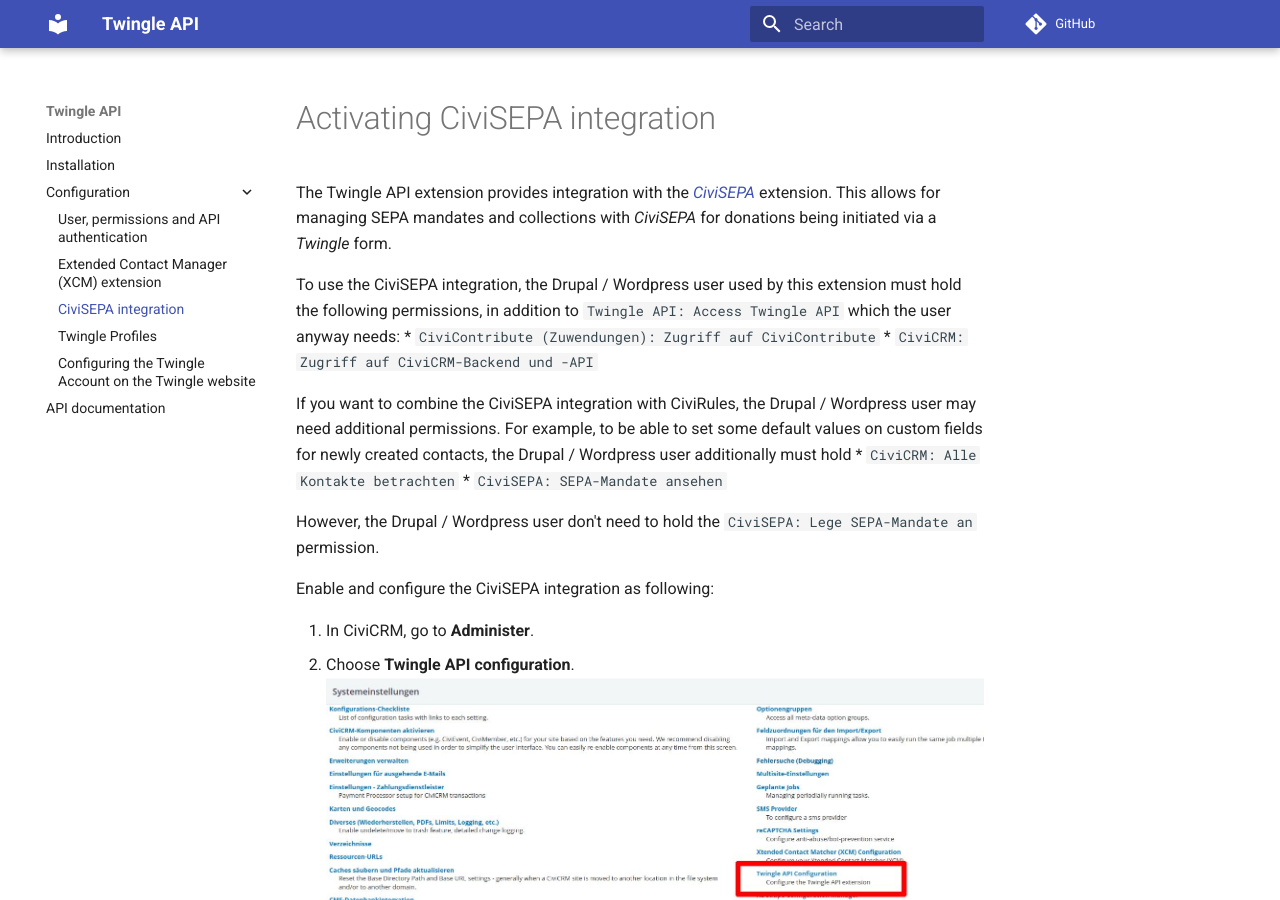
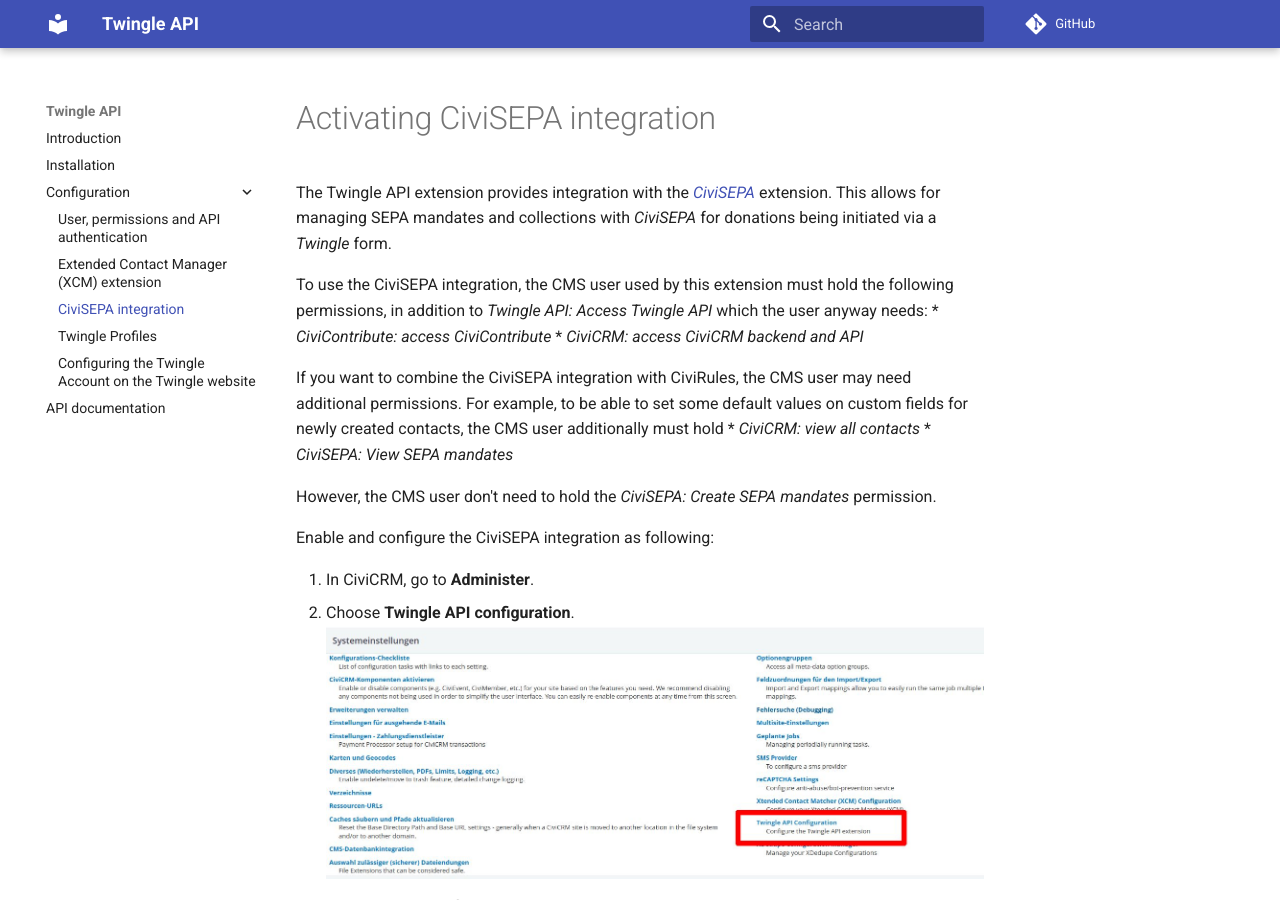
Before and after one commit to systopia/de.systopia.twingle, an MkDocs documentation site: the page built from docs/configuration/civisepa.md, in a window 1280 px wide and 900 px high. Built offline with MkDocs 1.6.1 and Material for MkDocs 9.7.7, drawn with Linux system fonts in a browser that asks for light colours; comment, search, counter and statistics services are not loaded.

Commit message:
Use English permission names

```diff
--- a/docs/configuration/civisepa.md
+++ b/docs/configuration/civisepa.md
@@ -5,15 +5,15 @@ The Twingle API extension provides integration with the [
 extension. This allows for managing SEPA mandates and collections with
 *CiviSEPA* for donations being initiated via a *Twingle* form.
 
-To use the CiviSEPA integration, the Drupal / Wordpress user used by this extension must hold the following permissions, in addition to `Twingle API: Access Twingle API` which the user anyway needs:
-* `CiviContribute (Zuwendungen): Zugriff auf CiviContribute`
-* `CiviCRM: Zugriff auf CiviCRM-Backend und -API`
+To use the CiviSEPA integration, the CMS user used by this extension must hold the following permissions, in addition to *Twingle API: Access Twingle API* which the user anyway needs:
+* *CiviContribute: access CiviContribute*
+* *CiviCRM: access CiviCRM backend and API*
 
-If you want to combine the CiviSEPA integration with CiviRules, the Drupal / Wordpress user may need additional permissions. For example, to be able to set some default values on custom fields for newly created contacts, the Drupal / Wordpress user additionally must hold
-* `CiviCRM: Alle Kontakte betrachten`
-* `CiviSEPA: SEPA-Mandate ansehen`
+If you want to combine the CiviSEPA integration with CiviRules, the CMS user may need additional permissions. For example, to be able to set some default values on custom fields for newly created contacts, the CMS user additionally must hold
+* *CiviCRM: view all contacts*
+* *CiviSEPA: View SEPA mandates*
 
-However, the Drupal / Wordpress user don't need to hold the `CiviSEPA: Lege SEPA-Mandate an` permission.
+However, the CMS user don't need to hold the *CiviSEPA: Create SEPA mandates* permission.
 
 Enable and configure the CiviSEPA integration as following:
 
```
